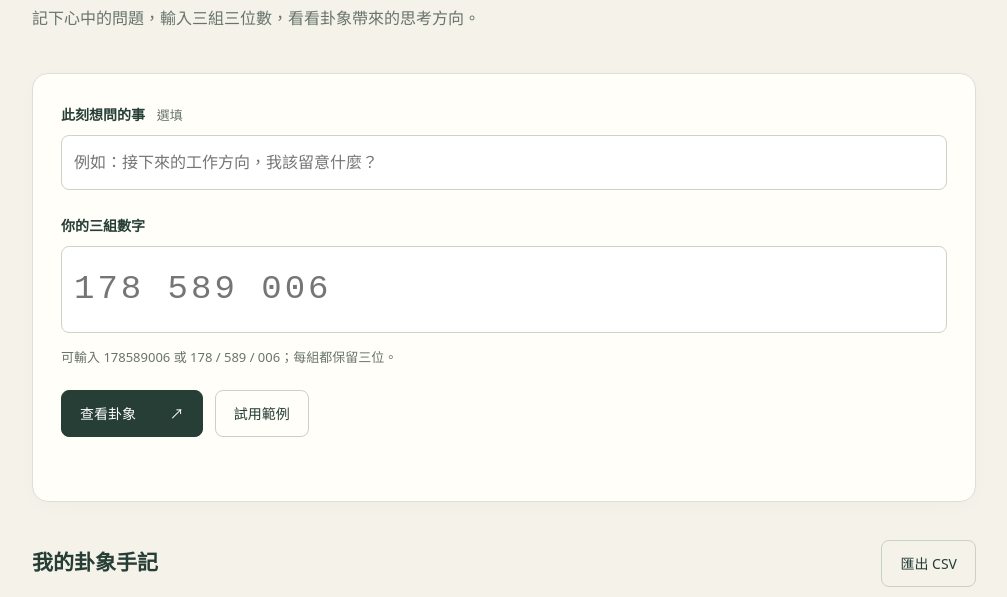
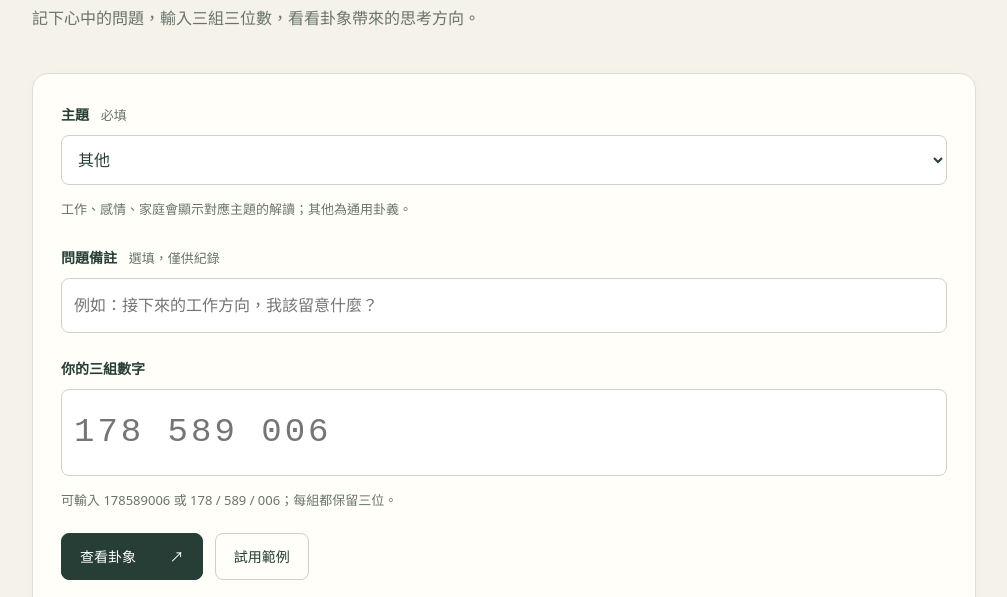
Before and after one commit to wf880180/number-oracle, a plain HTML site: page index.html in a window 1280 px wide. Shown: the part 355-952 px from the top of the page, without its empty margins (136-1143 px from the left). Drawn offline with Linux system fonts and the light colour scheme.

Commit message:
Add required topic selection and contextual hexagram readings

```diff
--- a/index.html
+++ b/index.html
@@ -1,8 +1,8 @@
 <!doctype html>
-<html lang="zh-Hant"><head><meta charset="utf-8"><meta name="viewport" content="width=device-width,initial-scale=1"><meta name="theme-color" content="#263e36"><meta name="description" content="三組三位數起卦：本卦、動爻、變卦與個人紀錄。"><title>拾數 · 數字卦</title><link rel="stylesheet" href="style.css?v=2"><script defer src="core.js?v=2"></script><script defer src="reading.js?v=2"></script><script defer src="app.js?v=2"></script></head>
+<html lang="zh-Hant"><head><meta charset="utf-8"><meta name="viewport" content="width=device-width,initial-scale=1"><meta name="theme-color" content="#263e36"><meta name="description" content="三組三位數起卦：本卦、動爻、變卦與個人紀錄。"><title>拾數 · 數字卦</title><link rel="stylesheet" href="style.css?v=3"><script defer src="core.js?v=3"></script><script defer src="reading.js?v=3"></script><script defer src="app.js?v=3"></script></head>
 <body><main><header><a class="brand" href="./">拾數 <span>數字卦手記</span></a><span class="tag">三組數字，一次靜觀</span></header>
 <section class="intro"><p class="eyebrow">停一下，想一件事</p><h1>把此刻的疑問，<br>交給九個數字。</h1><p>記下心中的問題，輸入三組三位數，看看卦象帶來的思考方向。</p></section>
-<section class="card"><form id="form"><label for="question">此刻想問的事 <small>選填</small></label><input id="question" maxlength="300" placeholder="例如：接下來的工作方向，我該留意什麼？"><label for="numbers">你的三組數字</label><input id="numbers" class="number-input" inputmode="text" autocomplete="off" spellcheck="false" placeholder="178 589 006" aria-describedby="hint" required><p id="hint" class="muted">可輸入 178589006 或 178 / 589 / 006；每組都保留三位。</p><div class="actions"><button class="primary" type="submit">查看卦象 <span>↗</span></button><button type="button" id="example">試用範例</button></div><p id="message" role="status" aria-live="polite"></p></form></section>
+<section class="card"><form id="form"><label for="category">主題 <small>必填</small></label><select id="category" required><option value="工作">工作</option><option value="感情">感情</option><option value="家庭">家庭</option><option value="其他" selected>其他</option></select><p class="muted">工作、感情、家庭會顯示對應主題的解讀；其他為通用卦義。</p><label for="question">問題備註 <small>選填，僅供紀錄</small></label><input id="question" maxlength="300" placeholder="例如：接下來的工作方向，我該留意什麼？"><label for="numbers">你的三組數字</label><input id="numbers" class="number-input" inputmode="text" autocomplete="off" spellcheck="false" placeholder="178 589 006" aria-describedby="hint" required><p id="hint" class="muted">可輸入 178589006 或 178 / 589 / 006；每組都保留三位。</p><div class="actions"><button class="primary" type="submit">查看卦象 <span>↗</span></button><button type="button" id="example">試用範例</button></div><p id="message" role="status" aria-live="polite"></p></form></section>
 <section id="result" hidden aria-live="polite"><div class="section-title"><h2>這一次的卦象</h2><span id="combination"></span></div><div class="pair"><article class="card"><p class="eyebrow">本卦 · 當下的處境</p><h3 id="base-name"></h3><div id="base-lines" class="hexagram"></div><p id="base-theme"></p></article><article class="card"><p class="eyebrow">變卦 · 變動後的參照</p><h3 id="changed-name"></h3><div id="changed-lines" class="hexagram"></div><p id="changed-theme"></p></article></div><div class="card detail"><strong id="moving"></strong><div id="interpretation" class="interpretation"></div><p class="muted">金色標記為動爻。以下解讀為現代語卦義整理；動爻段落依爻位說明階段意義，並非該卦的逐爻爻辭。可對照自己的情況閱讀。</p><div class="actions"><button id="save" class="primary">儲存這次紀錄</button><button id="copy">複製結果</button></div></div></section>
 <section class="history"><div class="section-title"><h2>我的卦象手記</h2><button id="export">匯出 CSV</button></div><p class="muted">紀錄只儲存在這個瀏覽器，不會同步到 GitHub 或其他裝置。請定期匯出備份。</p><div id="history"></div></section>
 <details class="card"><summary>起卦規則</summary><p>前三位整數 ÷ 8 取餘數為上卦，中間三位整數 ÷ 8 取餘數為下卦，餘 0 當 8。最後三位整數 ÷ 6 取餘數為動爻，餘 0 當第六爻。</p><p>1 乾（天）／2 兌（澤）／3 離（火）／4 震（雷）／5 巽（風）／6 坎（水）／7 艮（山）／8 坤（地）。動爻陰陽翻轉後即得變卦。</p></details><footer>拾數 · 留一份紀錄，也留一點思考的空間。</footer></main></body></html>
```
